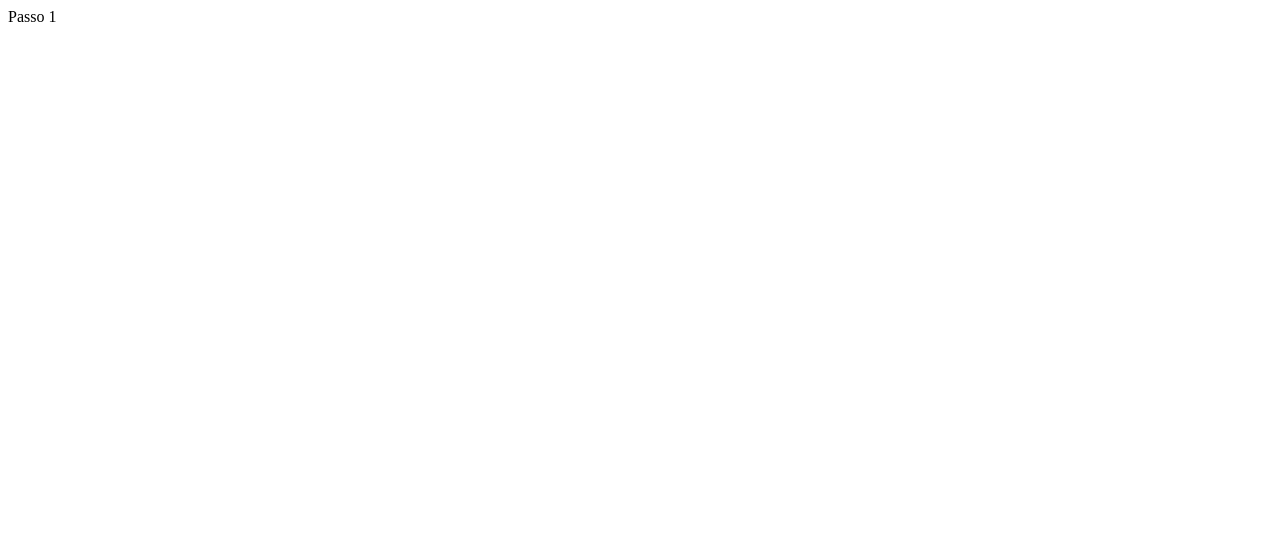
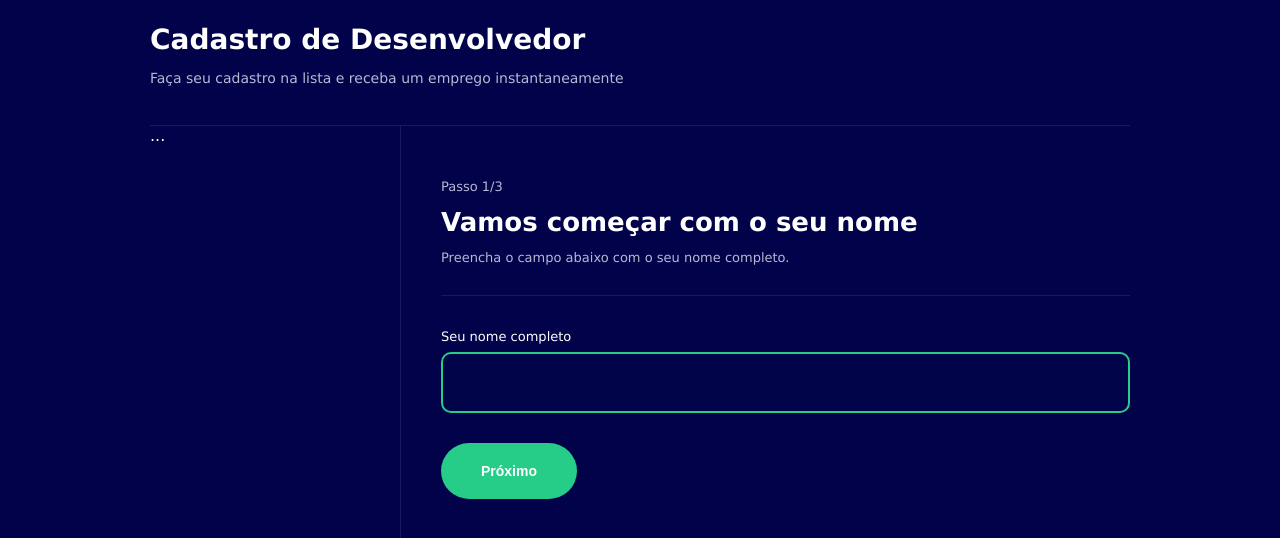
Before and after one commit to lmartinhao/multiform, a React (Vite) app: page / in a window 1280 px wide. Shown: the top 538 px of the page. Built offline with nearby package versions, Linux system fonts and the light colour scheme.

Commit message:
step1 page structure finished

```diff
--- /dev/null
+++ b/src/components/Header/index.tsx
@@ -0,0 +1,10 @@
+import { HeaderContainer } from './styles'
+
+export function Header() {
+  return (
+    <HeaderContainer>
+      <h1>Cadastro de Desenvolvedor</h1>
+      <p>Faça seu cadastro na lista e receba um emprego instantaneamente</p>
+    </HeaderContainer>
+  )
+}
--- /dev/null
+++ b/src/components/Header/styles.ts
@@ -0,0 +1,17 @@
+import styled from 'styled-components'
+
+export const HeaderContainer = styled.div`
+  padding: 25px 0;
+  border-bottom: 1px solid #16195c;
+
+  h1 {
+    margin: 0;
+    padding: 0;
+    font-size: 28px;
+  }
+
+  p {
+    font-size: 14px;
+    color: #b8b8d4;
+  }
+`
--- /dev/null
+++ b/src/components/Theme/index.tsx
@@ -0,0 +1,22 @@
+import { ReactNode } from 'react'
+import { Header } from '../Header'
+import * as C from './styles'
+
+type Props = {
+  children: ReactNode
+}
+
+export function Theme({ children }: Props) {
+  return (
+    <C.Container>
+      <C.Area>
+        <Header />
+
+        <C.Steps>
+          <C.Sidebar>...</C.Sidebar>
+          <C.Page>{children}</C.Page>
+        </C.Steps>
+      </C.Area>
+    </C.Container>
+  )
+}
--- /dev/null
+++ b/src/components/Theme/styles.ts
@@ -0,0 +1,34 @@
+import styled from 'styled-components'
+
+export const Container = styled.div`
+  margin: -10px;
+  padding-bottom: 10px;
+  background-color: #02024a;
+  color: #fff;
+  min-height: 100vh;
+  font-family: Verdana, Geneva, Tahoma, sans-serif;
+`
+
+export const Area = styled.div`
+  margin: auto;
+  max-width: 980px;
+  min-height: 100vh;
+  display: flex;
+  flex-direction: column;
+`
+
+export const Steps = styled.div`
+  flex: 1;
+  display: flex;
+`
+
+export const Sidebar = styled.div`
+  width: 250px;
+  border-right: 1px solid #16195c;
+`
+
+export const Page = styled.div`
+  flex: 1;
+  padding-left: 40px;
+  padding-top: 40px;
+`
--- a/src/pages/FormStep1/index.tsx
+++ b/src/pages/FormStep1/index.tsx
@@ -1,5 +1,31 @@
+import { useNavigate } from 'react-router-dom'
+
+import { Theme } from '../../components/Theme'
 import { StepOneContainer } from './styles'
 
 export function FormStep1() {
-  return <StepOneContainer>Passo 1</StepOneContainer>
+  const navigate = useNavigate()
+
+  function handleNextStep() {
+    navigate('/step2')
+  }
+
+  return (
+    <Theme>
+      <StepOneContainer>
+        <p>Passo 1/3</p>
+        <h1>Vamos começar com o seu nome</h1>
+        <p>Preencha o campo abaixo com o seu nome completo.</p>
+
+        <hr />
+
+        <label>
+          Seu nome completo
+          <input type="text" autoFocus />
+        </label>
+
+        <button onClick={handleNextStep}>Próximo</button>
+      </StepOneContainer>
+    </Theme>
+  )
 }
--- a/src/pages/FormStep1/styles.ts
+++ b/src/pages/FormStep1/styles.ts
@@ -1,3 +1,51 @@
 import styled from 'styled-components'
 
-export const StepOneContainer = styled.div``
+export const StepOneContainer = styled.div`
+  p {
+    font-size: 13px;
+    color: #b8b8d4;
+  }
+
+  h1 {
+    margin: 0;
+    padding: 0;
+    font-size: 26px;
+  }
+
+  hr {
+    height: 1px;
+    border: 0;
+    background-color: #16195c;
+    margin: 30px 0;
+  }
+
+  label {
+    font-size: 13px;
+
+    input {
+      display: block;
+      margin-top: 7px;
+      box-sizing: border-box;
+      width: 100%;
+      padding: 20px 10px;
+      border: 2px solid #25cd89;
+      border-radius: 10px;
+      color: #fff;
+      outline: 0;
+      font-size: 15px;
+      background-color: #02044a;
+    }
+  }
+
+  button {
+    background-color: #25cd89;
+    color: #fff;
+    font-size: 14px;
+    font-weight: bold;
+    padding: 20px 40px;
+    border: 0;
+    border-radius: 30px;
+    cursor: pointer;
+    margin-top: 30px;
+  }
+`
```
